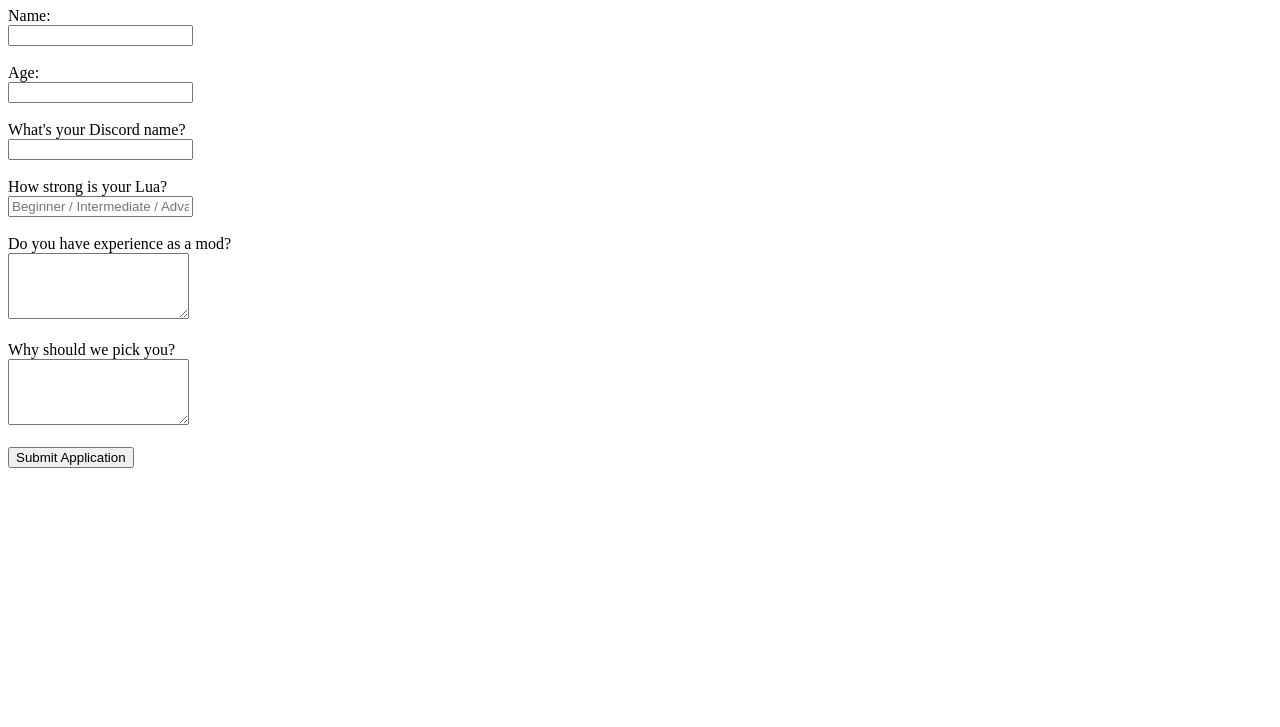
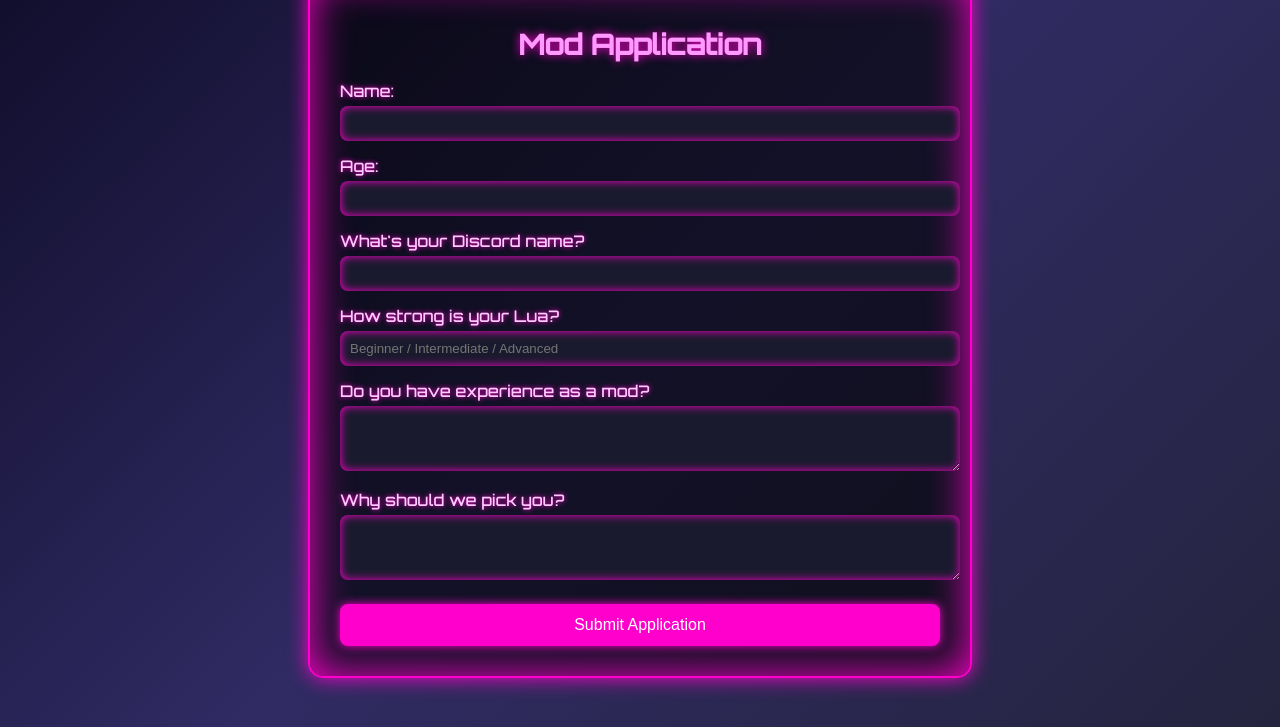
Before and after one commit to Epikguyfromrobloxanddiscord/Apply-for-mod, a plain HTML site: page index.html in a window 1280 px wide. Shown: the part 73-800 px from the top of the page. Drawn offline with Linux system fonts and the light colour scheme.

Commit message:
Update index.htmlv

```diff
--- a/index.html
+++ b/index.html
@@ -1,33 +1,108 @@
 <!DOCTYPE html>
-<html>
+<html lang="en">
 <head>
+  <meta charset="UTF-8">
   <title>Apply for Moderator</title>
-  <meta charset="UTF-8">
+  <style>
+    @import url('https://fonts.googleapis.com/css2?family=Orbitron:wght@500&display=swap');
+
+    body {
+      margin: 0;
+      padding: 0;
+      font-family: 'Orbitron', sans-serif;
+      background: linear-gradient(135deg, #0f0c29, #302b63, #24243e);
+      height: 100vh;
+      display: flex;
+      align-items: center;
+      justify-content: center;
+      color: #fff;
+    }
+
+    .container {
+      background: rgba(0, 0, 0, 0.6);
+      border: 2px solid #ff00cc;
+      border-radius: 15px;
+      padding: 30px;
+      width: 90%;
+      max-width: 600px;
+      box-shadow: 0 0 20px #ff00cc, 0 0 40px #ff00cc inset;
+    }
+
+    h1 {
+      text-align: center;
+      font-size: 28px;
+      color: #ff99ff;
+      text-shadow: 0 0 10px #ff00cc;
+    }
+
+    label {
+      display: block;
+      margin-top: 15px;
+      font-size: 16px;
+      color: #ffcaff;
+      text-shadow: 0 0 5px #ff00cc;
+    }
+
+    input, textarea {
+      width: 100%;
+      padding: 10px;
+      margin-top: 5px;
+      border: none;
+      border-radius: 8px;
+      background-color: #1a1a2e;
+      color: #fff;
+      box-shadow: inset 0 0 10px #ff00cc;
+    }
+
+    input:focus, textarea:focus {
+      outline: none;
+      box-shadow: 0 0 10px #ff00cc, inset 0 0 10px #ff00cc;
+    }
+
+    button {
+      margin-top: 20px;
+      width: 100%;
+      padding: 12px;
+      background-color: #ff00cc;
+      color: white;
+      font-size: 16px;
+      border: none;
+      border-radius: 8px;
+      cursor: pointer;
+      transition: 0.3s;
+      box-shadow: 0 0 10px #ff00cc;
+    }
+
+    button:hover {
+      background-color: #e600b8;
+      box-shadow: 0 0 20px #ff00cc, 0 0 40px #ff00cc;
+    }
+  </style>
 </head>
 <body>
-  <h1>Mod Application Form</h1>
+  <div class="container">
+    <h1>Mod Application</h1>
+    <form action="https://formspree.io/f/xkgbdlod" method="POST">
+      <label for="name">Name:</label>
+      <input type="text" id="name" name="Name" required>
 
-  <form action="https://formspree.io/f/xkgbdlod" method="POST">
-    <label for="name">Name:</label><br>
-    <input type="text" id="name" name="Name" required><br><br>
+      <label for="age">Age:</label>
+      <input type="number" id="age" name="Age" required>
 
-    <label for="age">Age:</label><br>
-    <input type="number" id="age" name="Age" required><br><br>
+      <label for="discord">What's your Discord name?</label>
+      <input type="text" id="discord" name="Discord" required>
 
-    <label for="discord">What's your Discord name?</label><br>
-    <input type="text" id="discord" name="Discord" required><br><br>
+      <label for="lua">How strong is your Lua?</label>
+      <input type="text" id="lua" name="Lua Skill Level" placeholder="Beginner / Intermediate / Advanced" required>
 
-    <label for="lua">How strong is your Lua?</label><br>
-    <input type="text" id="lua" name="Lua Skill Level" placeholder="Beginner / Intermediate / Advanced" required><br><br>
+      <label for="experience">Do you have experience as a mod?</label>
+      <textarea id="experience" name="Mod Experience" rows="3" required></textarea>
 
-    <label for="experience">Do you have experience as a mod?</label><br>
-    <textarea id="experience" name="Mod Experience" rows="4" required></textarea><br><br>
+      <label for="reason">Why should we pick you?</label>
+      <textarea id="reason" name="Why Pick You" rows="3" required></textarea>
 
-    <label for="reason">Why should we pick you?</label><br>
-    <textarea id="reason" name="Why Pick You" rows="4" required></textarea><br><br>
-
-    <button type="submit">Submit Application</button>
-  </form>
-
+      <button type="submit">Submit Application</button>
+    </form>
+  </div>
 </body>
 </html>
```
